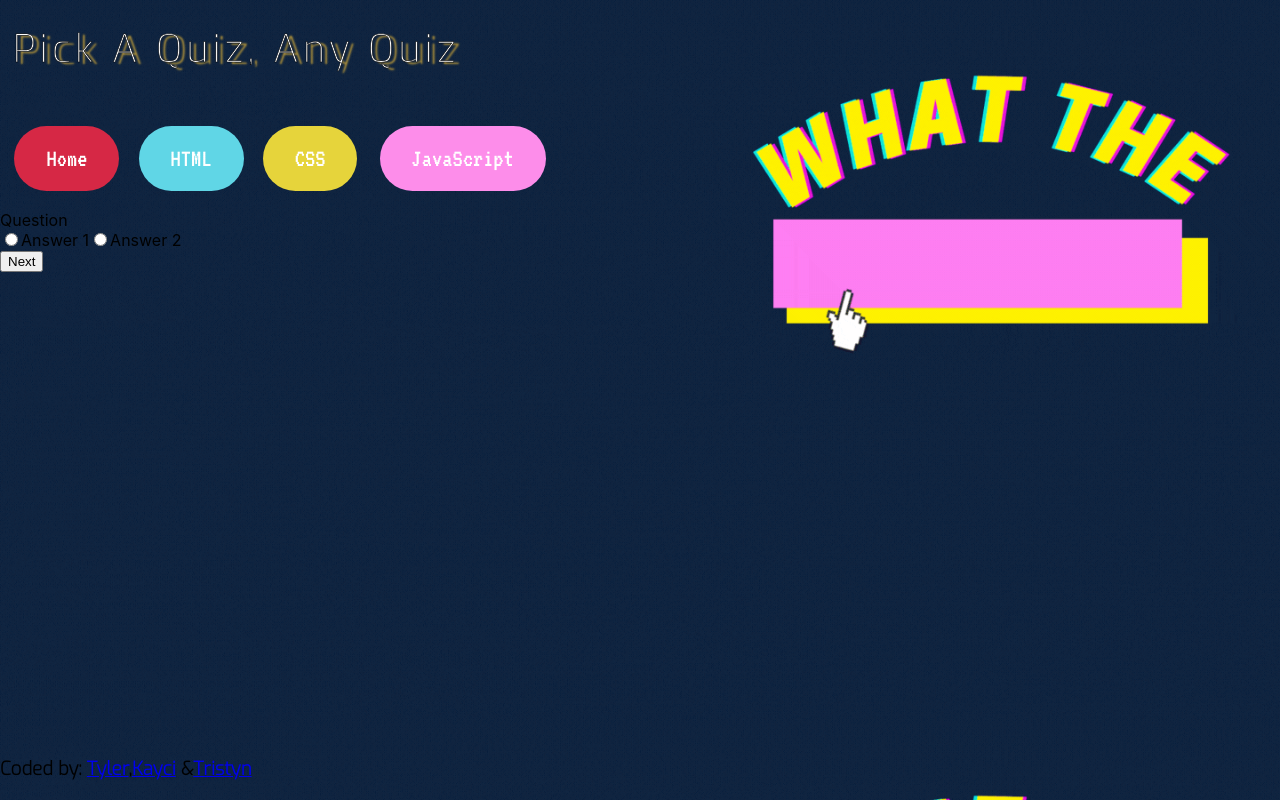
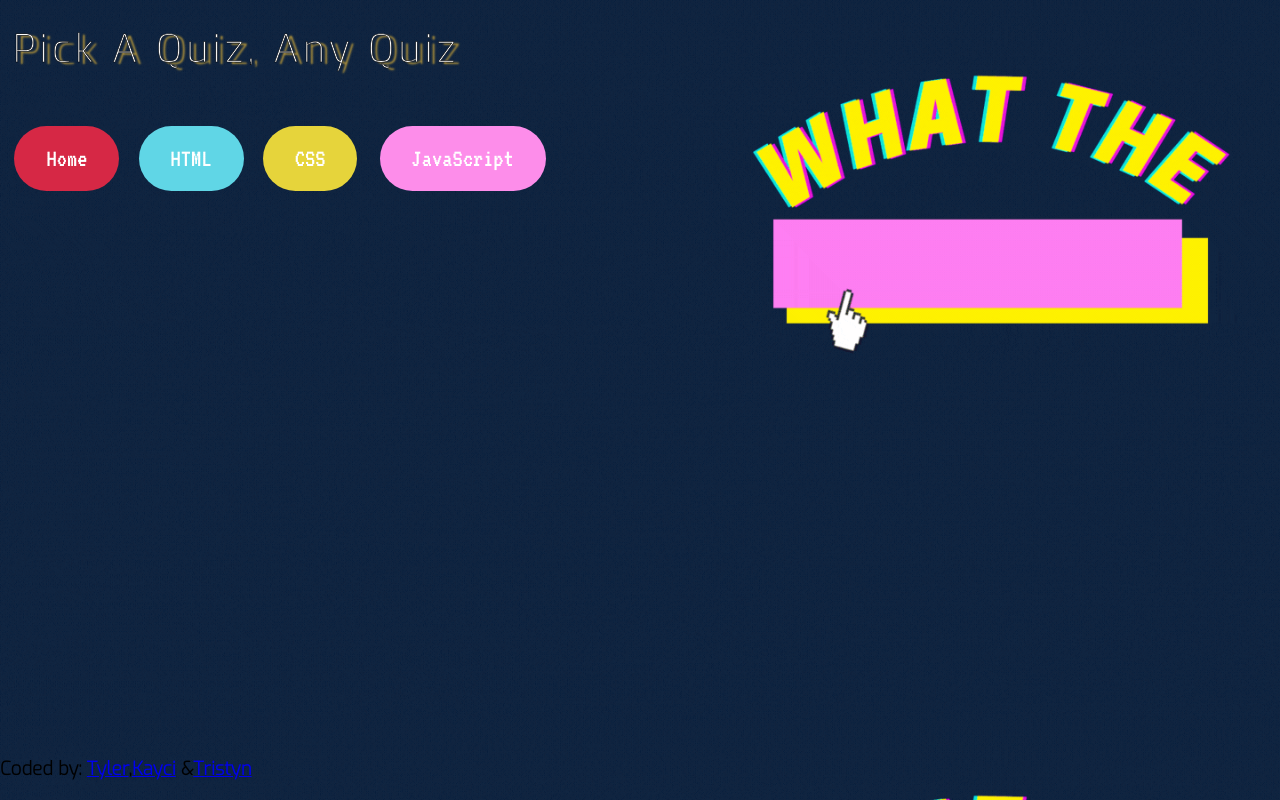
Before and after one commit to tristyngturner/T_K_T, a React (Create React App) app: page /Quiz in a window 1280 px wide. Built offline with nearby package versions, Linux system fonts and the light colour scheme.

Commit message:
adding functionality

```diff
--- a/src/components/Header.js
+++ b/src/components/Header.js
@@ -34,43 +34,31 @@ _getQuiz = () => {
                                 <ul className="nav navbar-nav">
 
                                     <a href="#section1" id="home">Home</a>
-                                    <a href="/Quiz" id="html">HTML</a>
-                                    <a href="#section3" id="css">CSS</a>
-                                    <a href="#section4" id="java">JavaScript</a>
+                                    <a href="/quiz/HTML" id="html">HTML</a>
+                                    <a href="/quiz/css" id="css">CSS</a>
+                                    <a href="/quiz/Javascript" id="java">JavaScript</a>
 
                                 </ul>
                             </div>
                         </div>
                     </nav>
                 </div>
-
-                <form>
-                    <div id="question">Question</div>
-
-                    <input type="radio" name="answer" value="answer1"></input>
-                    <label htmlFor="answer1" id="answer1" >Answer 1</label>
-                    <input type="radio" name="answer" value="answer2"></input>
-                    <label htmlFor="answer2" id="answer2">Answer 2</label><br/>
-                    <button id="nextButton">Next</button>
-
-
-                </form>
                 <Switch>
                     <Route exact path='/' component={Home}></Route>
                     {/* <Route path="/Quiz" component={Quiz}></Route> */}
-                    <Route path="/Quiz/HTML">
+                    <Route path="/quiz/HTML">
                         <Quiz quizType="HTML"/>
 
                     </Route>
-                    <Route path="/Quiz/CSS">
+                    <Route path="/quiz/CSS">
                         <Quiz quizType="CSS"/>
 
                     </Route>
-                    <Route path="/Quiz/Javascript">
+                    <Route path="/quiz/Javascript">
                         <Quiz quizType="Javascript"/>
 
                     </Route>
-                    <Route path="/Quiz/CLI">
+                    <Route path="/quiz/CLI">
                         <Quiz quizType="CLI"/>
 
                     </Route>
--- a/src/components/Quiz.js
+++ b/src/components/Quiz.js
@@ -1,11 +1,26 @@
 import React, { Component } from 'react';
 
 class Quiz extends Component {
+    constructor(props) {
+        super(props);
+        this.state = {
+            quizInfo: []
+        }
+    }
 
     _getInfo = () => {
-        fetch (`http://localhost:3001/api/quiz${this.props.quizType}`)
+        let quizInfo = [];
+        fetch (`http://localhost:3001/api/quiz/${this.props.quizType}`)
             .then(response => response.json())
-            .then(data => console.log(data));
+            .then(data => this.setState({
+                quizInfo: quizInfo.push(data.questions)
+            }))
+            .then(console.log(quizInfo))
+            // .then(data => console.log(data))
+            // .then(data =>
+            //     this.setState ({
+            //     quizInfo: data
+            // })
     }
 
     componentDidMount() {
@@ -16,10 +31,11 @@ class Quiz extends Component {
         return (
             <div>
                 <form>
+
                     <div id="question">{this.props.quizType} Question</div>
 
                     <input type="radio" name="answer" value="answer1"></input>
-                    <label htmlFor="answer1" id="answer1" >Answer 1</label>
+                    <label htmlFor="answer1" id="answer1" >{this.state.quizInfo}</label>
                     <input type="radio" name="answer" value="answer2"></input>
                     <label htmlFor="answer2" id="answer2">Answer 2</label><br/>
                     <button id="nextButton">Next</button>
```
